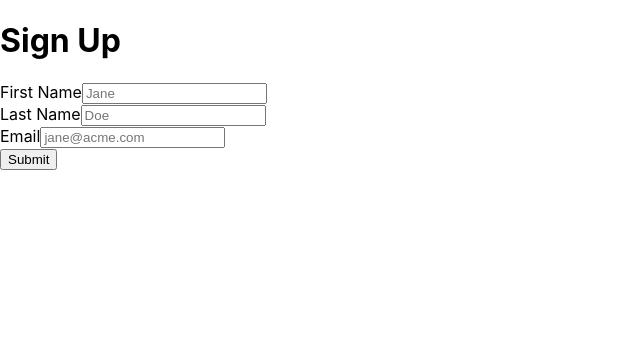
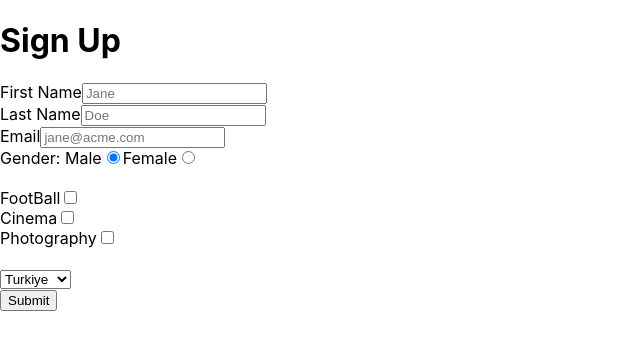
Before and after one commit to SAslan8006/ReactDersleri, a React (Create React App) app: page / in a window 1280 px wide. Shown: the top 350 px of the page, without its empty margins (0-640 px from the left). Built offline with nearby package versions, Linux system fonts and the light colour scheme.

Commit message:
useFormik

```diff
--- a/src/App.js
+++ b/src/App.js
@@ -1,22 +1,24 @@
 import React, { useState, useEffect } from 'react';
-import { Formik, Form, Field, ErrorMessage } from 'formik'
+import { useFormik } from 'formik'
 
 function App() {
+  const { handleChange, handleSubmit, values } = useFormik({
+    initialValues: {
+      firstName: "",
+      lastName: "",
+      email: "",
+      gender: "male",
+      hobies: [],
+      country: "Turkiye",
+    },
+
+    onSubmit: (values) => {
+      alert(JSON.stringify(values, null, 2));
+    },
+  });
   return (
     <div className='App'>
       <h1>Sign Up</h1>
-      <Formik
-        initialValues={{
-          firstName: "",
-          lastName: "",
-          email: "",
-        }}
-        onSubmit={async (values) => {
-          await new Promise((r) => setTimeout(r, 500));
-          alert(JSON.stringify(values, null, 2));
-        }}
-      >
-        {({ handleSubmit, handleChange }) => (
       <form onSubmit={handleSubmit}>
         <label htmlFor='firstName'>First Name</label>
         <input
@@ -24,6 +26,7 @@ function App() {
           name='firstName'
           placeholder='Jane'
           onChange={handleChange}
+          value={values.firstName}
         />
         <br />
 
@@ -33,6 +36,7 @@ function App() {
           name='lastName'
           placeholder='Doe'
           onChange={handleChange}
+          value={values.lastName}
         />
         <br />
 
@@ -43,12 +47,35 @@ function App() {
           placeholder='jane@acme.com'
           type='email'
           onChange={handleChange}
+          value={values.email}
         />
+        <br />
+        <label htmlFor='gender'>Gender: </label>
+        <span>Male</span>
+        <input type='radio' name='gender' value='male' onChange={handleChange} checked={values.gender === "male"} />
+        <span>Female</span>
+        <input type='radio' name='gender' value='female' onChange={handleChange} checked={values.gender === "female"} />
+        <br />
+        <br />
+        <div> FootBall
+          <input type="checkbox" name='hobbies' value="Futbool" onChange={handleChange} />
+        </div>
+        <div> Cinema
+          <input type="checkbox" name='hobbies' value="Cinema" onChange={handleChange} />
+        </div>
+        <div> Photography
+          <input type="checkbox" name='hobbies' value="Photography" onChange={handleChange} />
+        </div>
+        <br />
+        <select name='country' value={values.country} onChange={handleChange} >
+          <option value="Turkiye">Turkiye</option>
+          <option value="engeland">İngiltere</option>
+          <option value="usa">Amerika</option>
+        </select>
         <br />
         <button type='submit'>Submit</button>
       </form>
-        )}
-      </Formik>
+
     </div>
   );
 }
```
Lines whose indentation alone changed are shown as unchanged.
